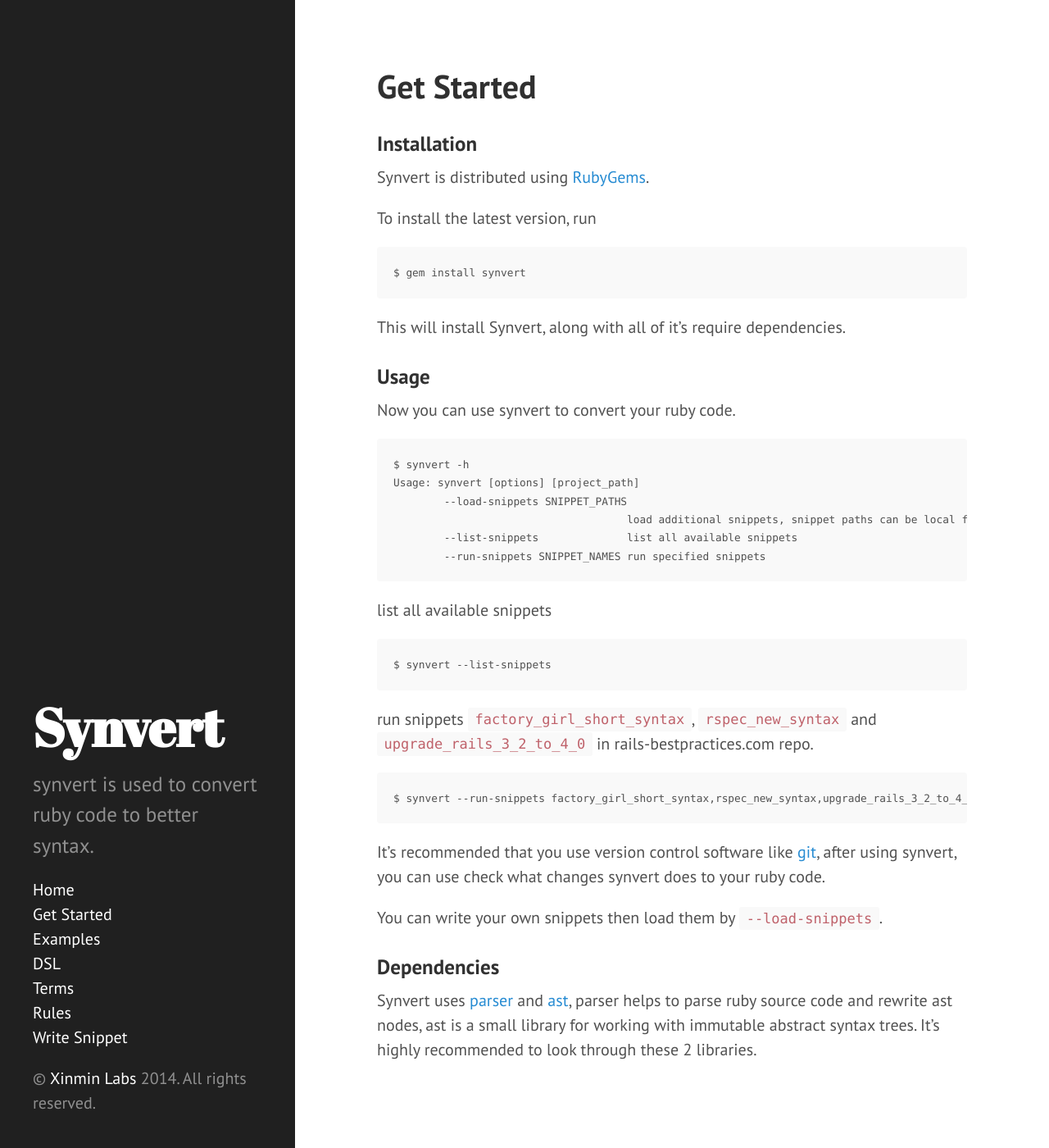
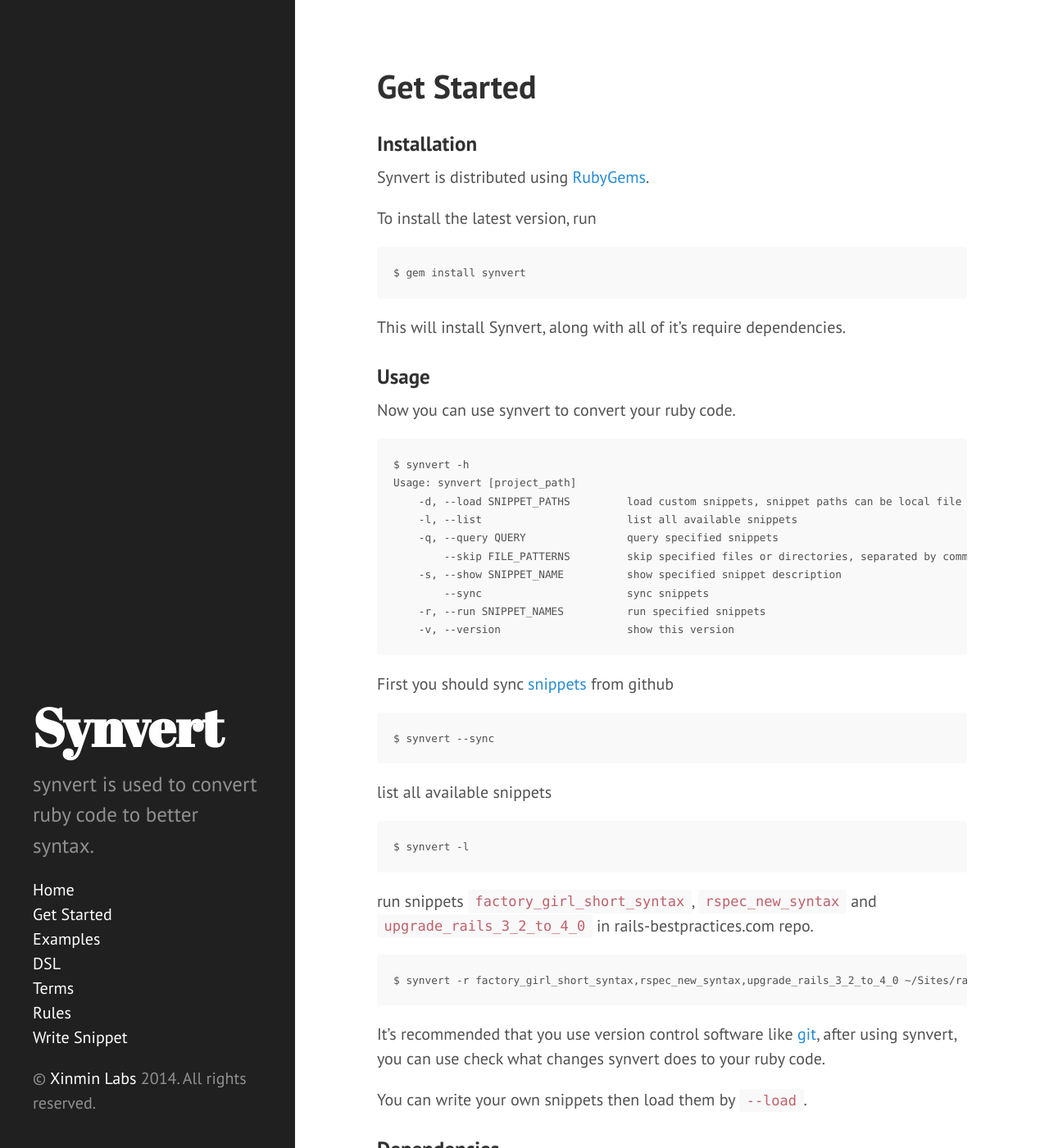
Before and after one commit to synvert-hq/synvert-ruby, a Jekyll site: the page built from get_started.md, in a window 1280 px wide and 1400 px high. Shown: the whole window at 82% size. Built offline with Jekyll 4.4.1, drawn with Linux system fonts in a browser that asks for light colours; Markdown is read by kramdown in place of the engine named in the settings; comment, search, counter and statistics services are not loaded.

Commit message:
update website for synvert-core and synvert-snippets

````diff
--- a/get_started.md
+++ b/get_started.md
@@ -21,39 +21,50 @@
 
 ```
 $ synvert -h
-Usage: synvert [options] [project_path]
-        --load-snippets SNIPPET_PATHS
-                                     load additional snippets, snippet paths can be local file path or remote http url
-        --list-snippets              list all available snippets
-        --run-snippets SNIPPET_NAMES run specified snippets
+Usage: synvert [project_path]
+    -d, --load SNIPPET_PATHS         load custom snippets, snippet paths can be local file path or remote http url
+    -l, --list                       list all available snippets
+    -q, --query QUERY                query specified snippets
+        --skip FILE_PATTERNS         skip specified files or directories, separated by comma, e.g.  app/models/post.rb,vendor/plugins/**/*.rb
+    -s, --show SNIPPET_NAME          show specified snippet description
+        --sync                       sync snippets
+    -r, --run SNIPPET_NAMES          run specified snippets
+    -v, --version                    show this version
 ```
+First you should sync [snippets][2] from github
+
+```
+$ synvert --sync
+```
+
 list all available snippets
 
 ```
-$ synvert --list-snippets
+$ synvert -l
 ```
 
 run snippets `factory_girl_short_syntax`, `rspec_new_syntax` and
 `upgrade_rails_3_2_to_4_0` in rails-bestpractices.com repo.
 
 ```
-$ synvert --run-snippets factory_girl_short_syntax,rspec_new_syntax,upgrade_rails_3_2_to_4_0 ~/Sites/railsbp/rails-bestpractices.com
+$ synvert -r factory_girl_short_syntax,rspec_new_syntax,upgrade_rails_3_2_to_4_0 ~/Sites/railsbp/rails-bestpractices.com
 ```
 
-It's recommended that you use version control software like [git][2],
+It's recommended that you use version control software like [git][3],
 after using synvert, you can use check what changes synvert does to
 your ruby code.
 
-You can write your own snippets then load them by `--load-snippets`.
+You can write your own snippets then load them by `--load`.
 
 ### Dependencies
 
-Synvert uses [parser][3] and [ast][4], parser helps to parse ruby source
+Synvert uses [parser][4] and [ast][5], parser helps to parse ruby source
 code and rewrite ast nodes, ast is a small library for working with
 immutable abstract syntax trees. It's highly recommended to look through
 these 2 libraries.
 
 [1]: https://rubygems.org
-[2]: http://git-scm.com/
-[3]: https://github.com/whitequark/parser
-[4]: https://github.com/whitequark/ast
+[2]: https://github.com/xinminlabs/synvert-snippets
+[3]: http://git-scm.com/
+[4]: https://github.com/whitequark/parser
+[5]: https://github.com/whitequark/ast
--- a/index.html
+++ b/index.html
@@ -4,7 +4,7 @@
 ---
 
 <div class="message">
-  <p>{{ site.description }}</p>
+  <p><a href="https://github.com/xinminlabs/synvert">synvert</a> is used to convert ruby code to better syntax.</p>
 
   <div class="social-btns">
     <a href='http://travis-ci.org/xinminlabs/synvert'><img
@@ -33,4 +33,8 @@
   </div>
 </div>
 
+<p>synvert is composed by synvert-core and synvert-snippets.</p>
+<p><a href="https://github.com/xinminlabs/synvert-core">synvert-core</a> provides a dsl to convert ruby code</p>
+<p><a href="https://github.com/xinminlabs/synvert-snippets">synvert-snippets</a> lists all snippets to convert ruby code based on synvert-core<p>
+
 <script type="text/javascript" src="https://asciinema.org/a/8859.js" id="asciicast-8859" async></script>
````
Also changed, not shown: dsl.md (+0 -1 lines), write_snippet.md (+6 -7 lines), 5 other files.
